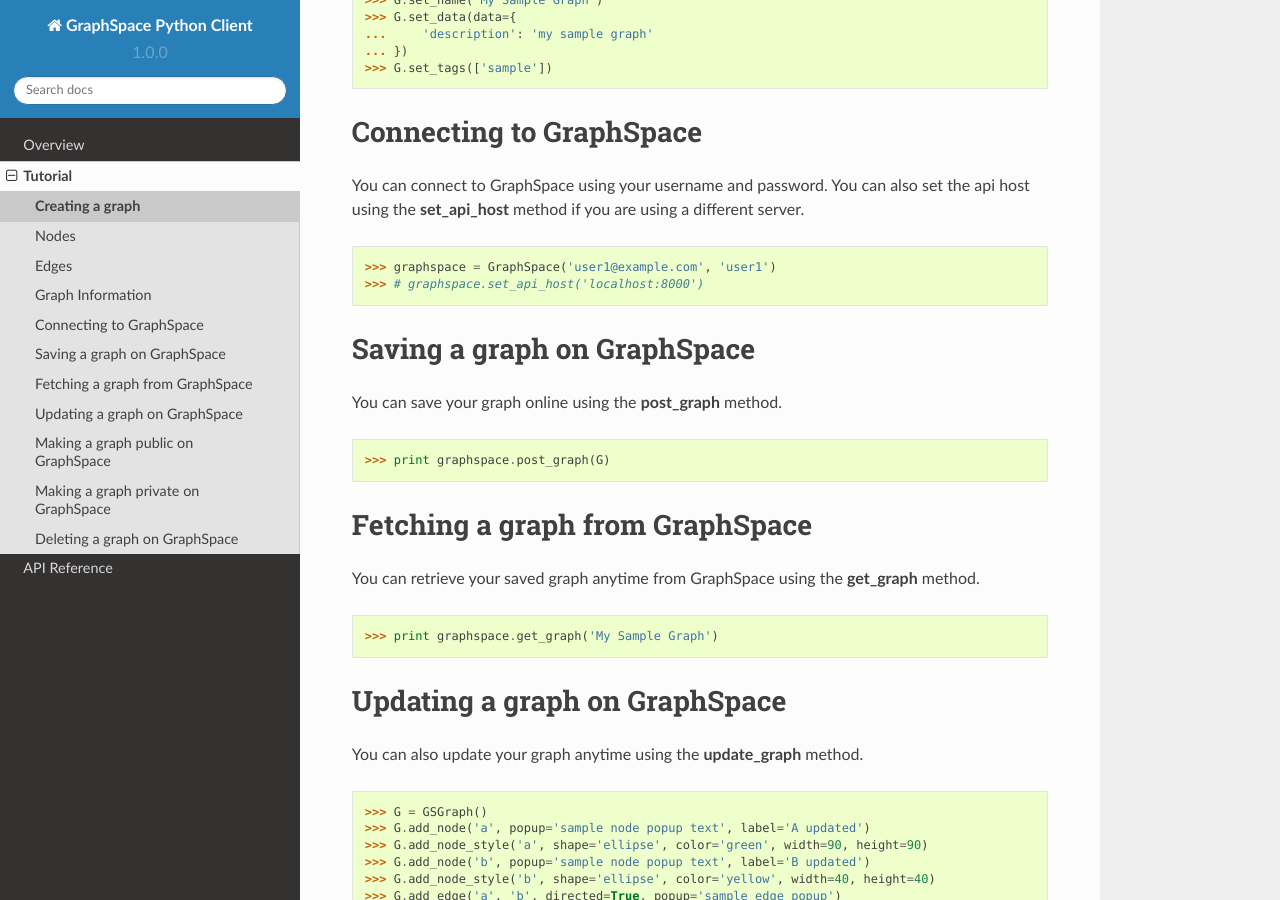
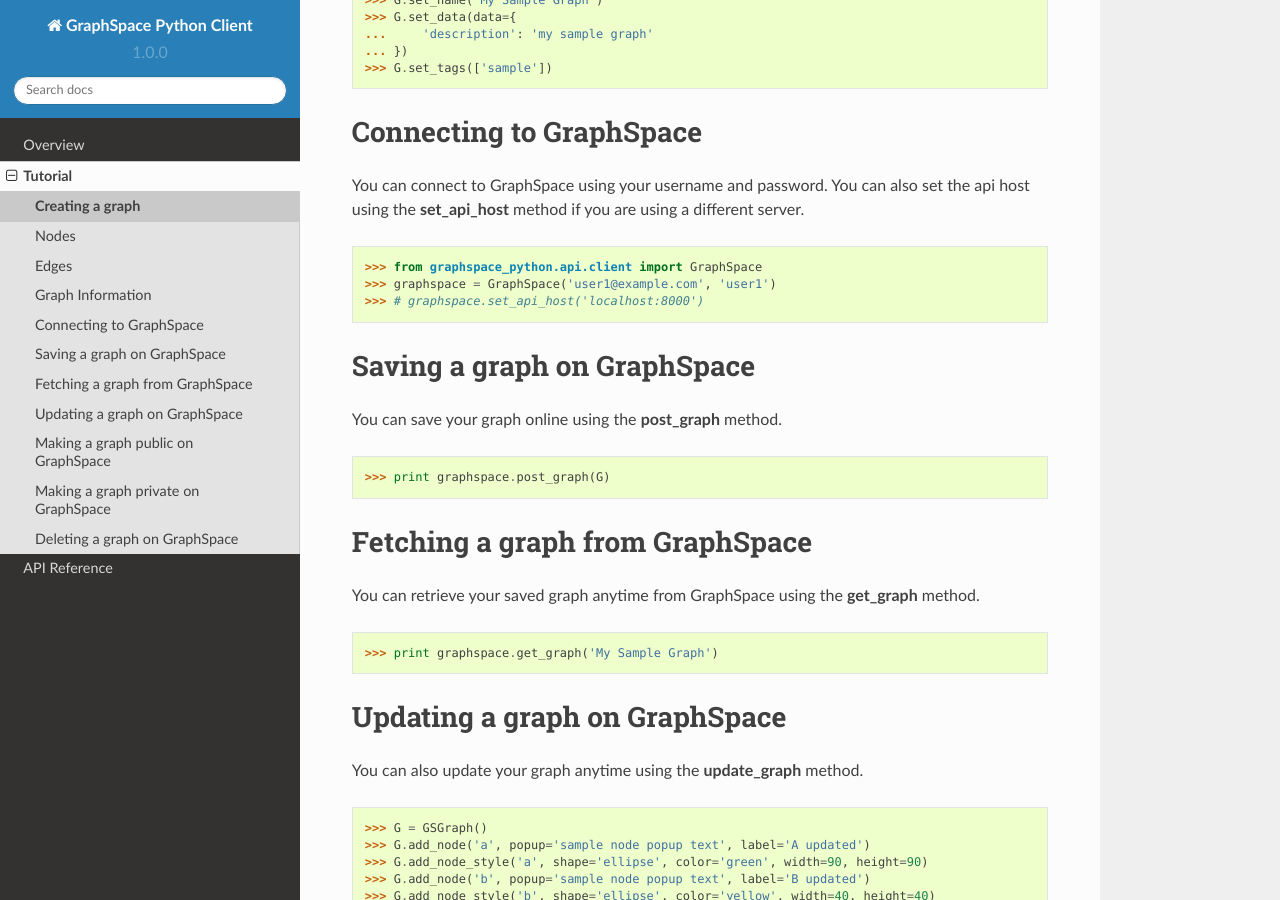
Before and after one commit to adbharadwaj/graphspace-python, a Sphinx documentation site: the page built from docs/tutorial/tutorial.rst, in a window 1280 px wide and 900 px high, scrolled down 1005 px. Built offline with Sphinx 7.4.7 and the Read the Docs theme 2.0.0, drawn with Linux system fonts in a browser that asks for light colours.

Commit message:
added the import code for GraphSpace library

```diff
--- a/docs/tutorial/tutorial.rst
+++ b/docs/tutorial/tutorial.rst
@@ -52,9 +52,9 @@
 ------------------------
 You can connect to GraphSpace using your username and password. You can also set the api host using the **set_api_host** method if you are using a different server.
 
+>>> from graphspace_python.api.client import GraphSpace
 >>> graphspace = GraphSpace('user1@example.com', 'user1')
 >>> # graphspace.set_api_host('localhost:8000')
-
 
 Saving a graph on GraphSpace
 ----------------------------
```
